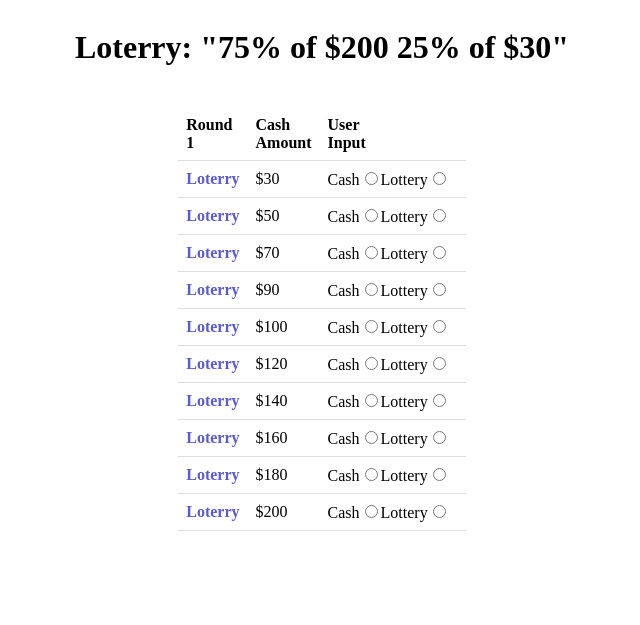
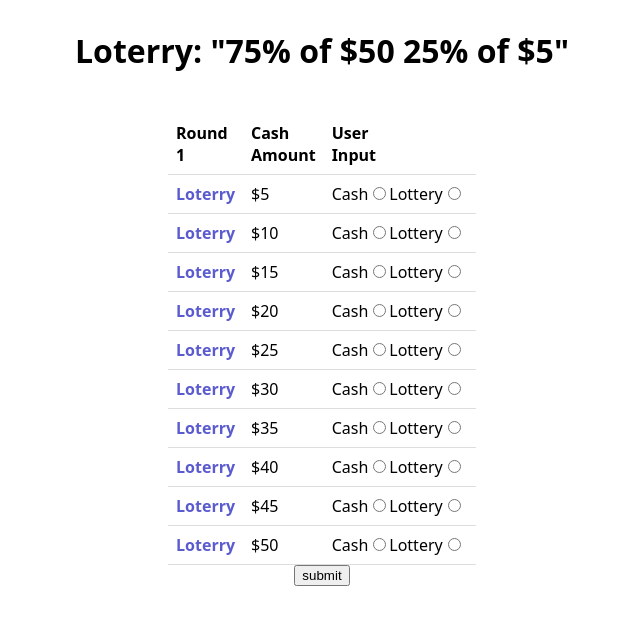
Before and after one commit to ellenguyen/Probability_Research-Survey_website, a Flask app: page /plain_text in a window 1280 px wide. Shown: the top 625 px of the page, without its empty margins (318-958 px from the left). Run offline with Flask 3, Linux system fonts and the light colour scheme; some libraries are stand-ins or nearby versions.

Commit message:
change the font and added a button on plain text

```diff
--- a/static/plain_text.css
+++ b/static/plain_text.css
@@ -2,6 +2,9 @@
 table {
   border-collapse: collapse;
   width: 20%;
+}
+body{
+  font-family: system-ui, -apple-system, BlinkMacSystemFont, 'Segoe UI', Roboto, Oxygen, Ubuntu, Cantarell, 'Open Sans', 'Helvetica Neue', sans-serif;
 }
 
 th, td {
@@ -34,3 +37,9 @@ th, td {
 #user-input{
   padding-right: 100px;
 }
+
+.button{
+  margin-top: 250px;
+  display: flex;
+  margin: auto;
+}
--- a/static/script.js
+++ b/static/script.js
@@ -1,5 +1,5 @@
 document.addEventListener("DOMContentLoaded", function() {
-  const cashAmounts = [30, 50, 70, 90, 100, 120, 140, 160, 180, 200];
+  const cashAmounts = [5, 10, 15, 20, 25, 30, 35, 40, 45, 50];
   //const cashAmountsRound2 = [120, 122, 124, 126, 128, 130, 132, 134, 136, 138, 140];
 
   //creating the user choice for CASH or LOTTERY
--- a/static/style.css
+++ b/static/style.css
@@ -3,6 +3,7 @@ body, html {
     height: 100%;
     margin: 0;
     padding: 0;
+    font-family: system-ui, -apple-system, BlinkMacSystemFont, 'Segoe UI', Roboto, Oxygen, Ubuntu, Cantarell, 'Open Sans', 'Helvetica Neue', sans-serif;
 }
 
 .container {
--- a/templates/plain_text/plain_text.html
+++ b/templates/plain_text/plain_text.html
@@ -9,7 +9,7 @@
 </head>
 <body>
     <div class="header">
-        <h1>Loterry: "75% of $200 25% of $30"</h1>
+        <h1>Loterry: "75% of $50 25% of $5"</h1>
     </div>
     <div class="tables-container">
         <table id="round1-table">
@@ -23,7 +23,14 @@
             <tbody id="round1-table-body">
             </tbody>
         </table>
+
+
     </div>
+
+    <div>
+        <button class="button">submit</button>
+    </div>
+
 
 
 </body>
```
